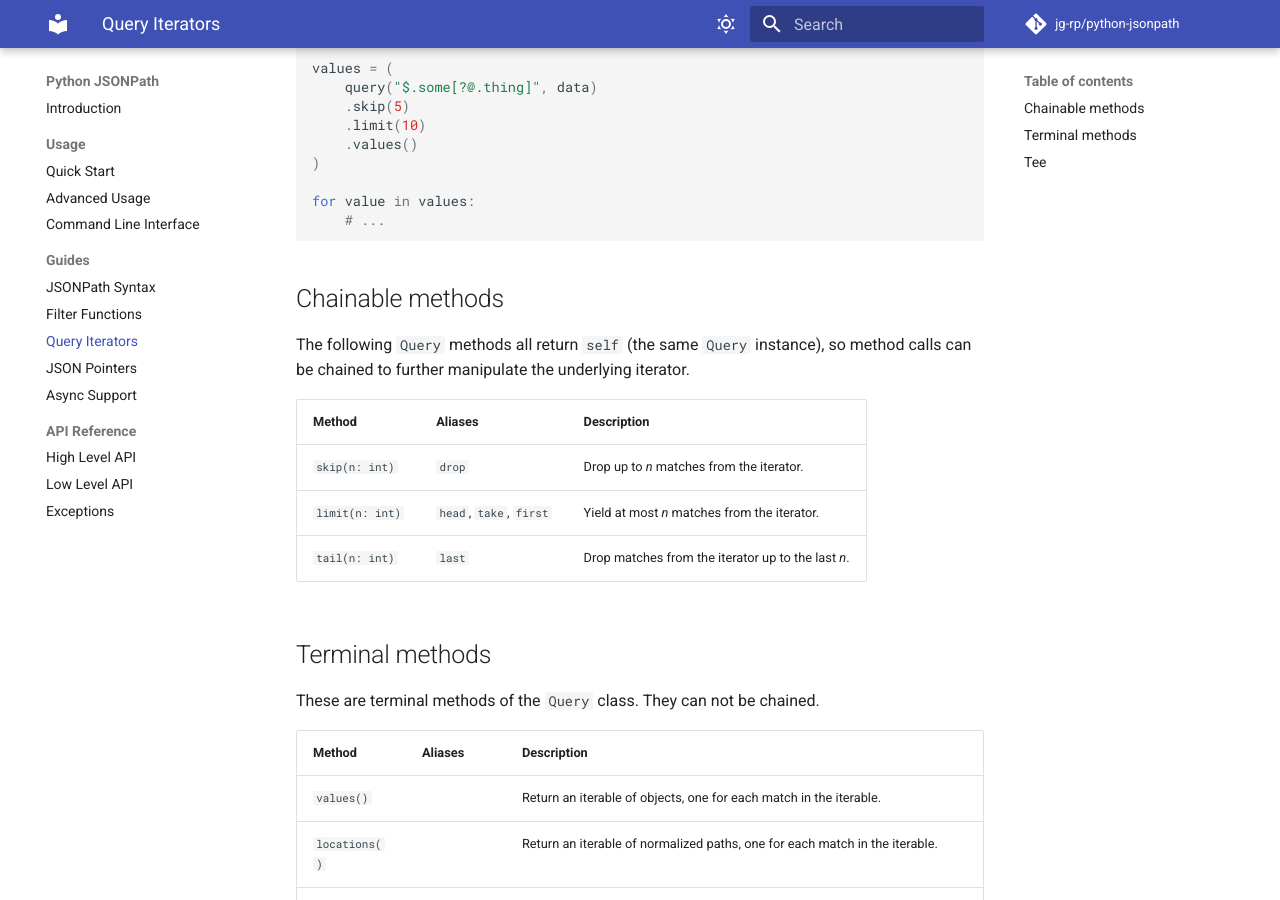
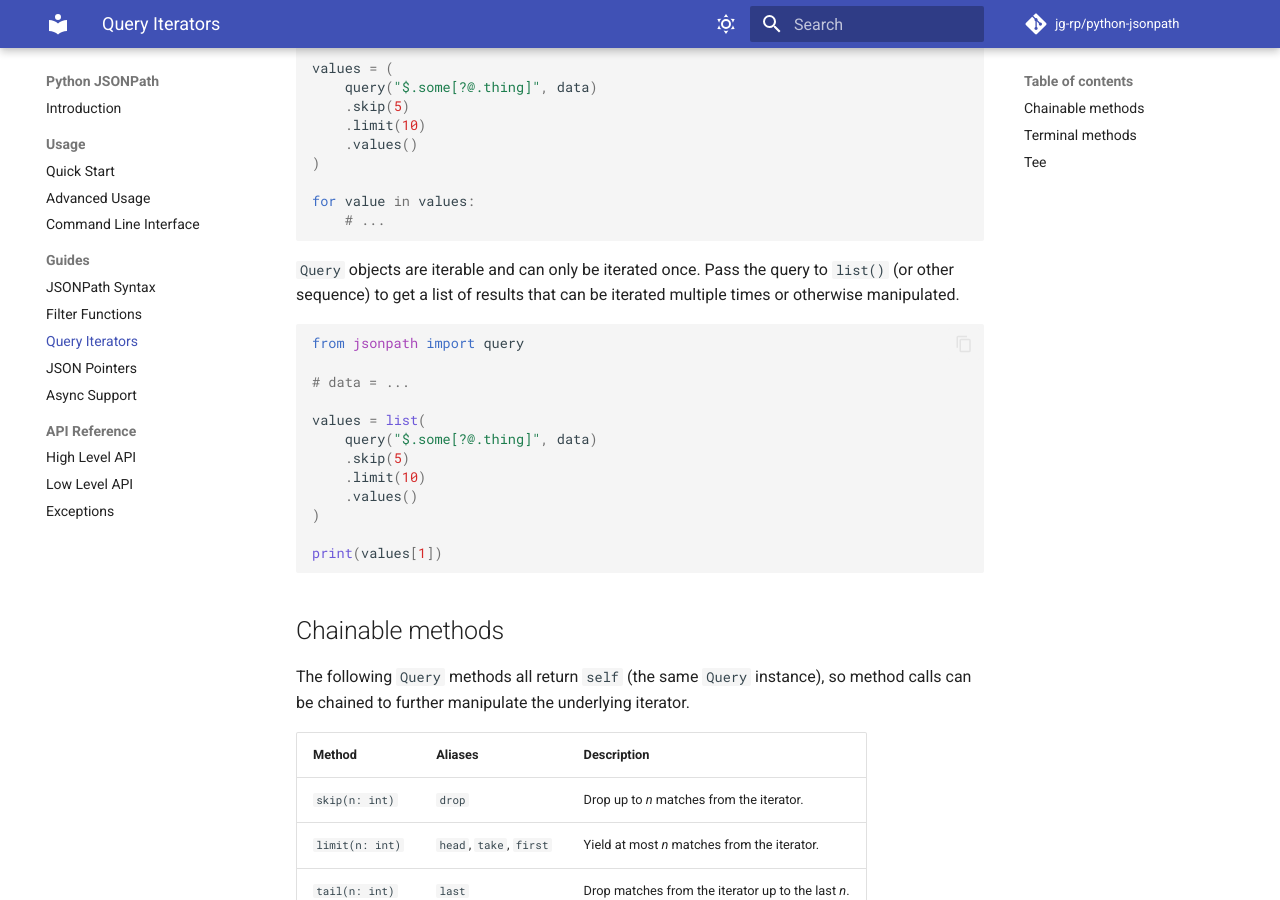
Before and after one commit to jg-rp/python-jsonpath, an MkDocs documentation site: the page built from docs/query.md, in a window 1280 px wide and 900 px high, scrolled down 476 px. Built offline with MkDocs 1.6.1 and Material for MkDocs 9.7.7, drawn with Linux system fonts in a browser that asks for light colours; comment, search, counter and statistics services are not loaded.

````diff
--- a/docs/query.md
+++ b/docs/query.md
@@ -22,6 +22,23 @@ values = (
 
 for value in values:
     # ...
+```
+
+`Query` objects are iterable and can only be iterated once. Pass the query to `list()` (or other sequence) to get a list of results that can be iterated multiple times or otherwise manipulated.
+
+```python
+from jsonpath import query
+
+# data = ...
+
+values = list(
+    query("$.some[?@.thing]", data)
+    .skip(5)
+    .limit(10)
+    .values()
+)
+
+print(values[1])
 ```
 
 ## Chainable methods
````
Also changed, not shown: 2 other files.
